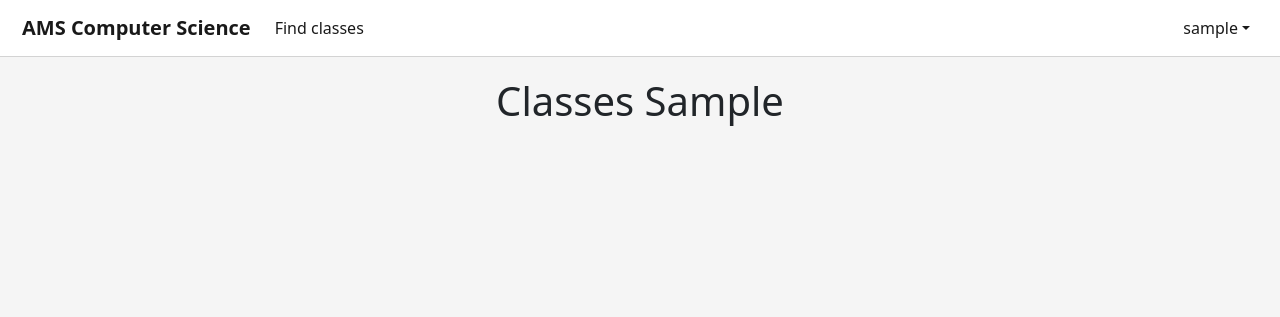
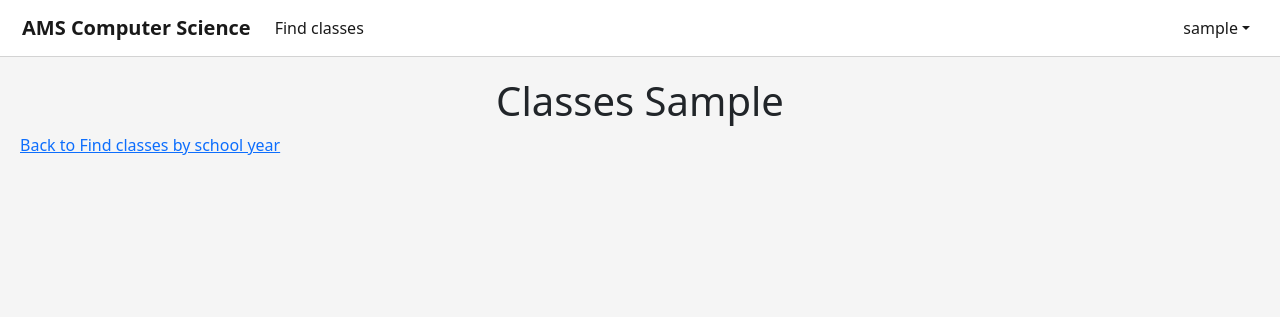
Before and after one commit to JackPadalino/amscsapp, a Django app: page /find-classes/school-year/1/ in a window 1280 px wide. Shown: the top 317 px of the page. Run offline with Django 4.2, Linux system fonts and the light colour scheme; a user stored in the database is signed in; tables that the repository leaves empty hold one stand-in row (values such as "Sample post").

Commit message:
updated "back to" urls

```diff
--- a/main/templates/main/base.html
+++ b/main/templates/main/base.html
@@ -26,7 +26,7 @@
                 <ul class="navbar-nav me-auto mb-2 mb-lg-0">
                     {% if user.is_authenticated %}
                         <li class="nav-item">
-                            <a class="nav-link active" aria-current="page" href="{% url 'main-find-classes' %}">Find classes</a>
+                            <a class="nav-link active" aria-current="page" href="{% url 'main-findclasses' %}">Find classes</a>
                         </li>
                         <!--<li class="nav-item">
                             <a class="nav-link" href="#">Link</a>
--- a/main/templates/main/classes.html
+++ b/main/templates/main/classes.html
@@ -8,4 +8,5 @@
         <h1><a href="{% url 'classroom-classroom-main' class.title class.pk %}">{{ class.title}}</a></h1>
     {% endfor %}
 </div>
+<a href='{% url "main-findclasses" %}'>Back to Find classes by school year</a>
 {% endblock content %}
--- a/main/urls.py
+++ b/main/urls.py
@@ -4,6 +4,6 @@ from .views import SchoolYearListView,ClassesListView
 
 urlpatterns = [
     path('',views.home,name='main-home'),
-    path('find-classes/',SchoolYearListView.as_view(),name='main-find-classes'),
+    path('find-classes/',SchoolYearListView.as_view(),name='main-findclasses'),
     path('find-classes/school-year/<int:pk>/',ClassesListView.as_view(),name='main-classes'),
 ]
--- a/users/templates/users/projectdetails.html
+++ b/users/templates/users/projectdetails.html
@@ -15,5 +15,5 @@
 </div>
 <a href="{% url 'users-deleteproject' project.pk %}">Delete project</a>
 <br>
-<a href="{% url 'users-myprojects' %}">Back to my projects</a>
+<a href="{% url 'users-myprojects' %}">Back to My projects</a>
 {% endblock content %}
```
